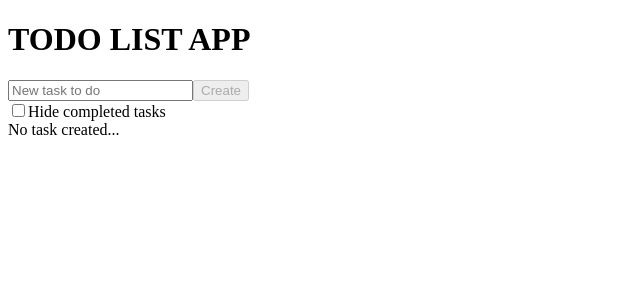
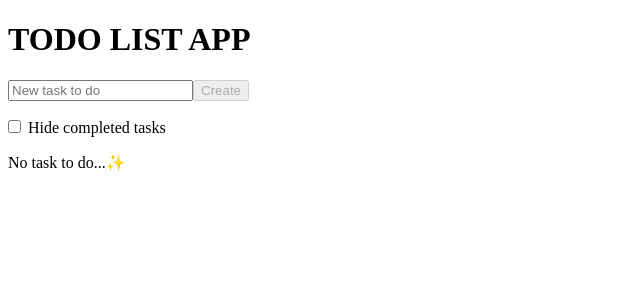
Before and after one commit to NumsRan/vue-basic-todolist, a Vue app: page / in a window 1280 px wide. Shown: the top 300 px of the page, without its empty margins (0-640 px from the left). Built offline with nearby package versions, Linux system fonts and the light colour scheme.

Commit message:
feat App: method to count todo task

```diff
--- a/src/App.vue
+++ b/src/App.vue
@@ -31,6 +31,10 @@
     const removeTask = (todoId) => {
         todoList.value = todoList.value.filter((todo) => todo.id !== todoId)
     }
+
+    const todoTaskCount = computed(() => {
+        return todoList.value.filter((todo) => todo.completed === false).length
+    })
 </script>
 
 <template>
@@ -41,15 +45,21 @@
         <button :disabled="taskName.length === 0">Create</button>
     </form>
 
-    <div>
-        <input id="toggleState" type="checkbox" v-model="hideCompleted">
-        <label for="toggleState">
+    <div class="toggleState">
+        <label>
+            <input type="checkbox" v-model="hideCompleted">
             {{ hideCompleted? 'Show all tasks' : 'Hide completed tasks' }}
         </label>
     </div>
 
-    <div v-if="sortedAndFilteredTask.length === 0">No task created...</div>
+    <div v-if="sortedAndFilteredTask.length === 0">No task to do...✨</div>
     <div v-else>
+        <p v-if="todoTaskCount > 0">
+            {{ todoTaskCount }} Task{{ todoTaskCount > 1 ? 's' : '' }} to do ⚡️
+        </p>
+        <p v-else>
+            All tasks done ✨
+        </p>
         <ul>
             <li v-for="todo in sortedAndFilteredTask" :key="todo.id">
                 <input type="checkbox" v-model="todo.completed">
@@ -65,7 +75,11 @@
         text-decoration: line-through;
     }
 
-    .pointer {
-        cursor: pointer;
+    .toggleState {
+        margin: 16px 0px;
+    }
+
+    input[type='checkbox'] {
+        margin-left: 0;
     }
 </style>
```
